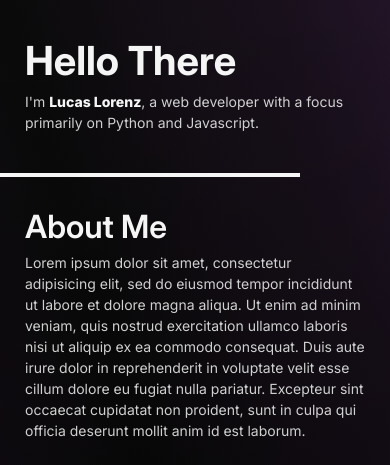
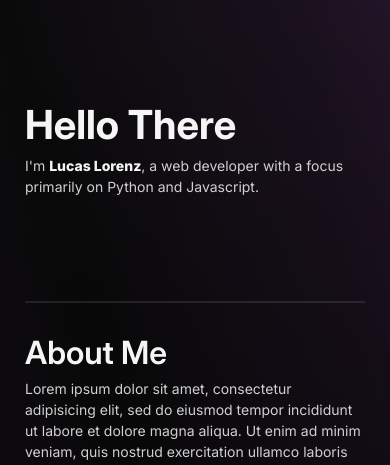
Before and after one commit to LucLor06/portfolio, a Django app: template main/templates/home.html in a window 390 px wide. Shown: the top 465 px of the page. Run offline with Django 5.2, Linux system fonts and the light colour scheme; the template is opened without the code that fills it, so the values that code supplies are empty; style sheets or scripts are compiled from the project's sources; some libraries are stand-ins or nearby versions.

Commit message:
feat(styling): Add styles for home template and improve general styling

```diff
--- /dev/null
+++ b/static/styles/_home.scss
@@ -0,0 +1,17 @@
+.home-hero {
+    display: flex;
+    flex-flow: row wrap;
+    padding-block: 4rem;
+
+    & > div {
+        min-width: 340px;
+    }
+
+    .hero-content {
+        flex: 2;
+    }
+
+    .hero-spacer {
+        flex: 1;
+    }
+}
--- a/static/styles/_layout.scss
+++ b/static/styles/_layout.scss
@@ -73,7 +73,7 @@ img {
     object-fit: cover;
 }
 
-hr.section-divider {
+hr {
     width: clamp(340px, 70%, 1200px);
     margin-inline: auto;
     border: 1px solid color-mix(in srgb, var(--color-text) 10%, transparent 90%);
--- a/static/styles/_text.scss
+++ b/static/styles/_text.scss
@@ -85,16 +85,6 @@ a {
 
 a.button {
     text-decoration: none;
-}
-
-hr {
-    width: clamp(300px, 50%, 400px);
-    border: .25vh solid var(--color-text);
-    outline: none;
-
-    &.hr--sm {
-        width: clamp(200px, 25%, 300px)
-    }
 }
 
 ul, ol {
--- a/static/styles/styles.scss
+++ b/static/styles/styles.scss
@@ -5,3 +5,4 @@
 @import '_text.scss';
 @import '_inputs.scss';
 @import '_cards.scss';
+@import '_home.scss';
```
